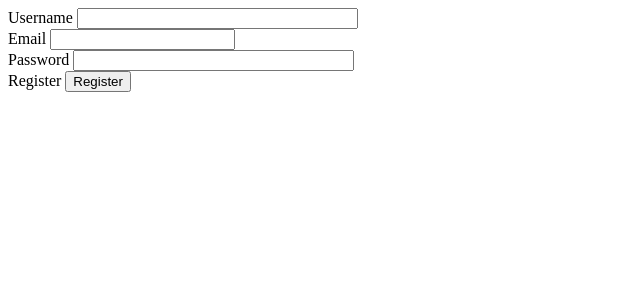
After one commit to Northman94/social-network, a Flask app: page /register in a window 1280 px wide. The commit adds this page. Shown: the top 300 px of the page, without its empty margins (0-640 px from the left). Run offline with Flask 2, Linux system fonts and the light colour scheme.

Commit message:
Created: 1) Blueprint: main
2) RegisterForm

3) register view

```diff
--- a/app/__init__.py
+++ b/app/__init__.py
@@ -1,3 +1,4 @@
+
 from flask import Flask
 from config import Config
 
@@ -10,6 +11,5 @@ def create_app():
 
       return app
 
-
 app = create_app()
-from . import routes
+from .main import routes
--- a/app/auth/__init__.py
+++ b/app/auth/__init__.py
@@ -1,3 +1,4 @@
+
 from flask import Blueprint
 
 bp = Blueprint("auth", __name__, url_prefix="/auth")
--- a/app/main/__init__.py
+++ b/app/main/__init__.py
@@ -0,0 +1,5 @@
+# був пустим
+from flask import Blueprint
+
+bp = Blueprint("auth", __name__, url_prefix="/auth")
+from . import routes
--- /dev/null
+++ b/app/main/registerform.py
@@ -0,0 +1,15 @@
+from flask_wtf import FlaskForm
+
+from wtforms import (
+    StringField,
+    validators,
+    EmailField,
+    PasswordField,
+    SubmitField
+)
+
+class RegisterForm(FlaskForm):
+    username = StringField("Username", validators=[validators.DataRequired() ])
+    email = EmailField("Email", validators=[validators.DataRequired()])
+    password = PasswordField("Password", validators=[validators.DataRequired(), validators.Length(min=6)])
+    submit = SubmitField("Register")
--- /dev/null
+++ b/app/main/routes.py
@@ -0,0 +1,32 @@
+
+from app import app
+from . import bp
+#from auth import bp
+from flask import render_template, redirect, url_for
+from .registerform import RegisterForm
+
+# Decorators:
+@app.route("/")
+@app.route("/index")
+def index():
+    context = {
+        "user": {"username":"Zh"},
+        "title": "Hillel"
+    }
+    return render_template("index.html", **context)
+
+
+@app.route("/register", methods=["GET", "POST"])
+def register():
+    form = RegisterForm()  # Form Fields
+
+    if form.validate_on_submit():
+        return redirect(url_for("index"))
+    return render_template("auth/register.html", form=form)
+
+"""
+    context = {
+        "user": {"username": "Zh"},
+        "title": "Regestration"
+    }
+"""
--- /dev/null
+++ b/app/templates/auth/register.html
@@ -0,0 +1,17 @@
+
+{% extends "base.html" %}
+
+{% block titile %} Registration {% endblock %}
+
+{% block content %}
+<div>
+    <form method="POST" action="">
+        {{ form.hidden_tag() }}
+        {{ form.username.label }}  {{ form.username(size=32) }} <br>
+        {{ form.email.label }}  {{ form.email() }} <br>
+        {{ form.password.label }}  {{ form.password(size=32) }} <br>
+
+        {{ form.submit.label }}  {{ form.submit() }} <br>
+    </form>
+</div>
+{% endblock %}
--- a/app/templates/index.html
+++ b/app/templates/index.html
@@ -2,7 +2,7 @@
 
 {% block title %}
         {% if title%}
-            {{title}} #Page title
+            {{title}}
         {% endif %}
 {% endblock %}
 
```
Also changed, not shown: app/auth/routes.py (+5 -3 lines), app/routes.py (deleted, +0 -12 lines), app/auth/loginform.py (renamed from app/auth/forms.py).
